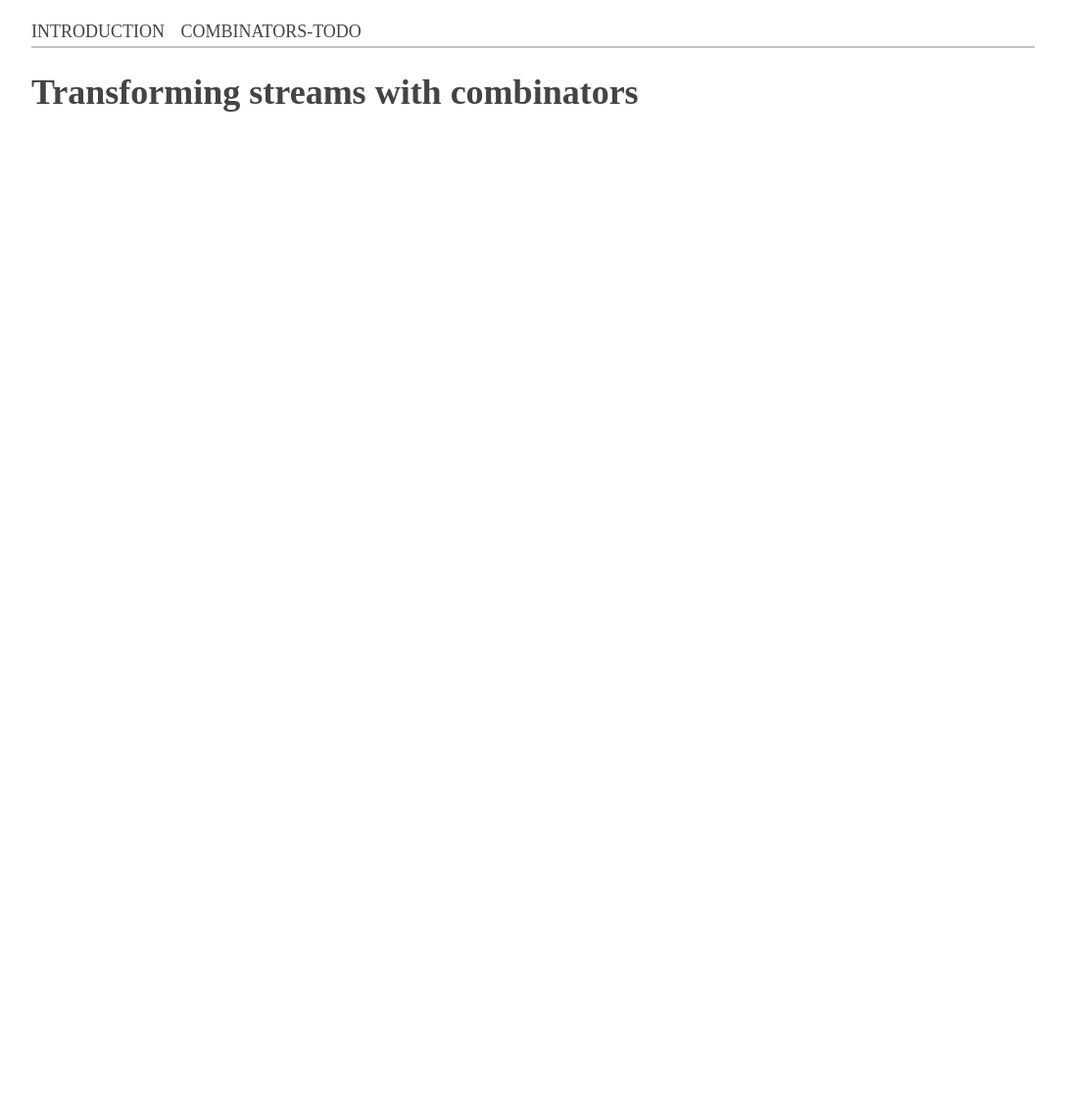
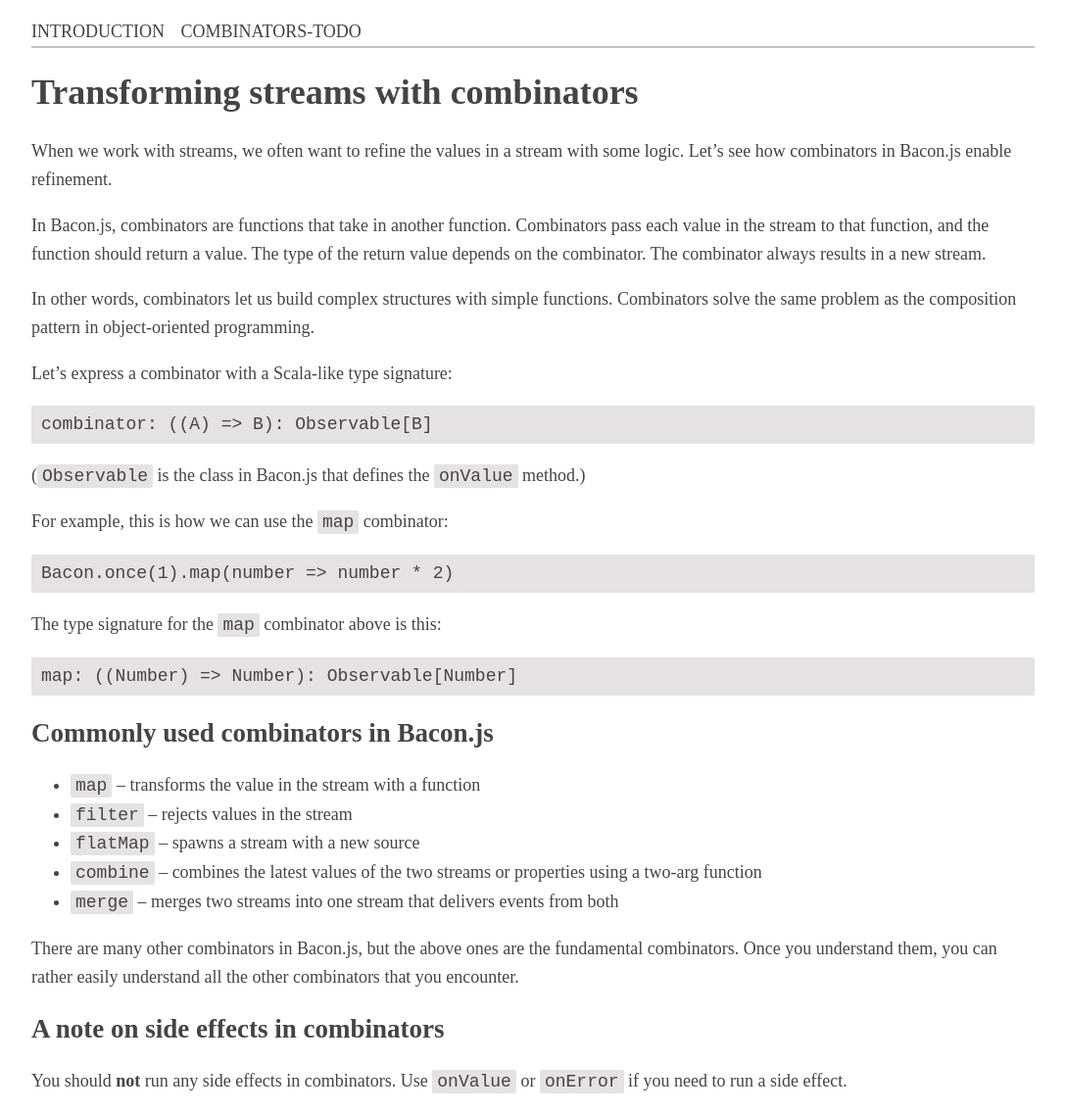
Before and after one commit to laurilehmijoki/learn-reactive-programming-with-bacon.js, a Jekyll site: the page built from combinators.md, in a window 1280 px wide. Shown: the whole page at 98% size, without its empty margins (96-1183 px from the left). Built offline with Jekyll 4.4.1, drawn with Linux system fonts in a browser that asks for light colours; before the commit the page ends 900 px from its top, so only the background shows below that.

Commit message:
Modify combinators doc

```diff
--- a/combinators.md
+++ b/combinators.md
@@ -4,3 +4,46 @@ layout: default
 ---
 
 # Transforming streams with combinators
+
+When we work with streams, we often want to refine the values in a stream with
+some logic. Let's see how combinators in Bacon.js enable refinement.
+
+In Bacon.js, combinators are functions that take in another function.
+Combinators pass each value in the stream to that function, and the function
+should return a value. The type of the return value depends on the combinator. The
+combinator always results in a new stream.
+
+In other words, combinators let us build complex structures with simple
+functions. Combinators solve the same problem as the composition pattern in
+object-oriented programming.
+
+Let's express a combinator with a Scala-like type signature:
+
+    combinator: ((A) => B): Observable[B]
+
+(`Observable` is the class in Bacon.js that defines the `onValue` method.)
+
+For example, this is how we can use the `map` combinator:
+
+    Bacon.once(1).map(number => number * 2)
+
+The type signature for the `map` combinator above is this:
+
+    map: ((Number) => Number): Observable[Number]
+
+## Commonly used combinators in Bacon.js
+
+* `map` – transforms the value in the stream with a function
+* `filter` – rejects values in the stream
+* `flatMap` – spawns a stream with a new source
+* `combine` – combines the latest values of the two streams or properties using a two-arg function
+* `merge` – merges two streams into one stream that delivers events from both
+
+There are many other combinators in Bacon.js, but the above ones are the
+fundamental combinators. Once you understand them, you can rather easily
+understand all the other combinators that you encounter.
+
+## A note on side effects in combinators
+
+You should **not** run any side effects in combinators. Use `onValue` or
+`onError` if you need to run a side effect.
```
